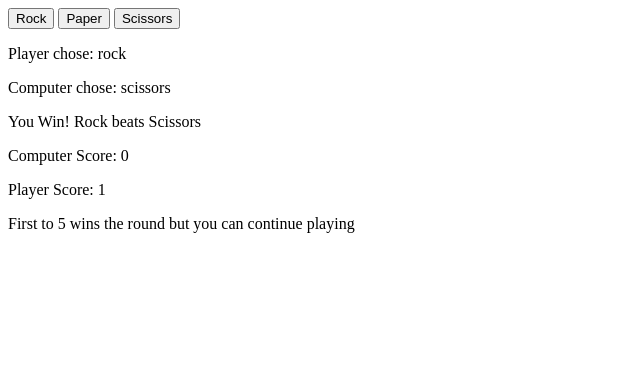
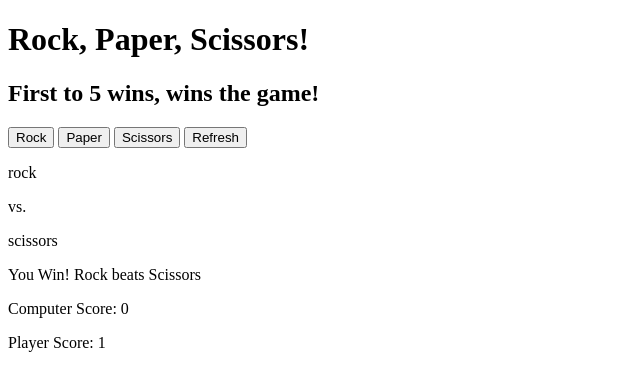
Before and after one commit to nirzon47/rock-paper-scissors, a plain HTML site: page index.html in a window 1280 px wide. Both pictures are taken after a click on the button "Rock". Shown: the whole page, without its empty margins (0-640 px from the left). Drawn offline with Linux system fonts and the light colour scheme.

Commit message:
Added refresh button, improved how round ended

```diff
--- a/index.html
+++ b/index.html
@@ -8,18 +8,21 @@
 		<title>Rock Paper Scissors</title>
 	</head>
 	<body>
-		<button onclick="game('rock')">Rock</button>
-		<button onclick="game('paper')">Paper</button>
-		<button onclick="game('scissors')">Scissors</button>
+		<h1>Rock, Paper, Scissors!</h1>
+		<h2>First to 5 wins, wins the game!</h2>
+		<button class="choice" onclick="game('rock')">Rock</button>
+		<button class="choice" onclick="game('paper')">Paper</button>
+		<button class="choice" onclick="game('scissors')">Scissors</button>
+		<button onclick="refresh()">Refresh</button>
 		<div id="resultSection">
 			<p id="playerSelection"></p>
+			<p id="versus"></p>
 			<p id="computerSelection"></p>
 			<p id="feedback"></p>
 		</div>
 		<div class="scores">
 			<p id="computerScore"></p>
 			<p id="playerScore"></p>
-			<p>First to 5 wins the round but you can continue playing</p>
 			<p id="endResult"></p>
 		</div>
 	</body>
--- a/script.js
+++ b/script.js
@@ -1,7 +1,8 @@
 function playRound(playerSelection, computerSelection) {
+	// Converts user input to lowercase
 	playerSelection = playerSelection.toLowerCase()
-	//converts user input to lowercase
 
+	// Game logic
 	if (playerSelection === computerSelection) {
 		let result = 'D'
 		let message = 'Its a tie'
@@ -44,37 +45,77 @@ function getComputerChoice() {
 	return choices[Math.floor(Math.random() * 3)]
 }
 
+// Initializing counter variables
+let player = 0,
+	computer = 0
+
 function game(playerSelection) {
 	// Generating a random choice for the computer
 	let computerSelection = getComputerChoice()
 
-	roundResults = playRound(playerSelection, computerSelection)
-	document.getElementById(
-		'playerSelection'
-	).innerText = `Player chose: ${playerSelection}`
-	document.getElementById(
-		'computerSelection'
-	).innerText = `Computer chose: ${computerSelection}`
-	document.getElementById('feedback').innerText = roundResults.message
+	// Calling playRound() with the player choice and random computer choice
+	let roundResults = playRound(playerSelection, computerSelection)
+
+	// Player Selection
+	const playerSelectionDisplay = document.getElementById('playerSelection')
+	playerSelectionDisplay.innerText = `${playerSelection}`
+
+	const versus = document.getElementById('versus')
+	versus.innerText = 'vs.'
+
+	// Computer Selection
+	const computerSelectionDisplay = document.getElementById('computerSelection')
+	computerSelectionDisplay.innerText = `${computerSelection}`
+
+	// Feedback
+	const feedback = document.getElementById('feedback')
+	feedback.innerText = roundResults.message
 
 	// To check who won the current round
-	if (roundResults.result === 'W') {
-		player++
-	} else if (roundResults.result === 'L') {
-		computer++
+	if (roundResults.result === 'W') player++
+	else if (roundResults.result === 'L') computer++
+
+	// Shows player score
+	const playerScore = document.getElementById('playerScore')
+	playerScore.innerText = `Player Score: ${player}`
+
+	// Shows computer score
+	const computerScore = document.getElementById('computerScore')
+	computerScore.innerText = `Computer Score: ${computer}`
+
+	// End result checks
+	const endResult = document.getElementById('endResult')
+
+	// Selecting buttons
+	const playButtons = document.getElementsByClassName('choice')
+
+	if (player >= 5 || computer >= 5) {
+		for (let i = 0; i < playButtons.length; i++) {
+			playButtons[i].style.display = 'none'
+		}
 	}
-
-	document.getElementById('playerScore').innerText = `Player Score: ${player}`
-	document.getElementById(
-		'computerScore'
-	).innerText = `Computer Score: ${computer}`
-
-	if (player === 5) {
-		document.getElementById('endResult').innerText = 'Player Wins'
-	} else if (computer === 5) {
-		document.getElementById('endResult').innerText = 'Computer Wins'
+	if (computer === 5) {
+		endResult.innerText = 'Computer Wins'
+	} else if (player === 5) {
+		endResult.innerText = 'Player Wins'
 	}
 }
 
-let player = 0,
+function refresh() {
+	// Resets the scores
+	player = 0
 	computer = 0
+
+	// Resets everything
+	document.getElementById('computerSelection').innerText = ''
+	document.getElementById('playerSelection').innerText = ''
+	document.getElementById('feedback').innerText = ''
+	document.getElementById('endResult').innerText = ''
+	document.getElementById('playerScore').innerText = ''
+	document.getElementById('computerScore').innerText = ''
+	document.getElementById('versus').innerText = ''
+	const playButtons = document.getElementsByClassName('choice')
+	for (let i = 0; i < playButtons.length; i++) {
+		playButtons[i].style.display = 'inline'
+	}
+}
```
Also changed, not shown: style.css (added).
